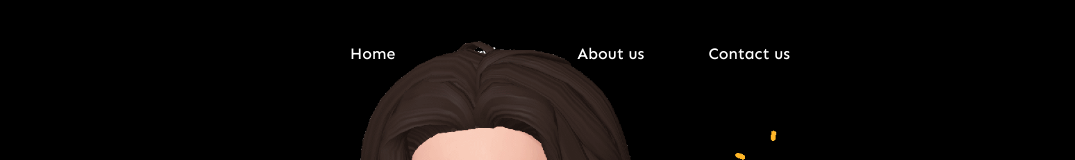
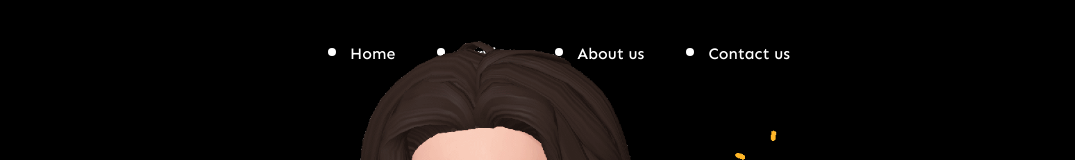
Before and after one commit to daviddiazm/Portafolio-David-Diaz-M, a React (Vite) app: page / in a window 1280 px wide. Shown: the top 160 px of the page, without its empty margins (70-1145 px from the left). Built offline with nearby package versions, Linux system fonts and the light colour scheme.

Commit message:
firts part navbar

```diff
--- a/src/components/Header/Header.css
+++ b/src/components/Header/Header.css
@@ -1,5 +1,4 @@
 .header__home {
-    width: 100vw;
     height: 90vh;
     padding: 8vw;
     display: flex;
--- a/src/components/Nav/Nav.css
+++ b/src/components/Nav/Nav.css
@@ -1,4 +1,4 @@
-.nav {
+/* .nav {
   visibility: visible;
   height: 10vh;
   padding: 15px;
@@ -86,4 +86,69 @@
     text-decoration: none;
     position: relative;
   }
+} */
+
+.nav {
+  visibility: visible;
+  height: 10vh;
+  padding: 15px;
+  display: flex;
+  justify-content: center;
+  align-items: flex-end;
+  gap: 5vw;
 }
+
+.nav__toggel {
+  display: none;
+
+}
+
+.nav__menu {
+  height: 10vh;
+  padding: 15px;
+  background-color: transparent;
+  backdrop-filter: blur(0);
+  display: flex;
+  flex-direction: row;
+  justify-content: center;
+  align-items: flex-end;
+  gap: 5vw;
+  position: relative;
+  top: 15px;
+  left: 0%;
+}
+.menu__item {
+  font-size: 1.5rem;
+  font-weight: 500;
+  color: var(--Wihte);
+  text-decoration: none;
+  position: relative;
+}
+.menu__link {
+  font-size: 1rem;
+  font-weight: 500;
+  color: var(--Wihte);
+  text-decoration: none;
+  position: relative;
+}
+
+.nav__slide {
+  left: 0%;
+
+  width: 100vw;
+  height: 100vh;
+  margin: 0%;
+  padding: 0%;
+  background-color: var(--navMenu);
+  backdrop-filter: blur(8px) ;
+  display: flex;
+  flex-direction: column;
+  justify-content: center;
+  align-items: center;
+  gap: 10vh;
+  list-style: none;
+  overflow: auto;
+  position: fixed;
+  top: 0;
+  z-index: 10;
+}
--- a/src/components/Nav/Nav.jsx
+++ b/src/components/Nav/Nav.jsx
@@ -3,6 +3,7 @@ import "./Nav.css"
 
 const Nav = () => {
   return (
+    // <nav className="nav__slide">
     <nav className="nav">
       <button className="nav__toggel">
         <i className="fa-solid fa-bars"></i>
```
